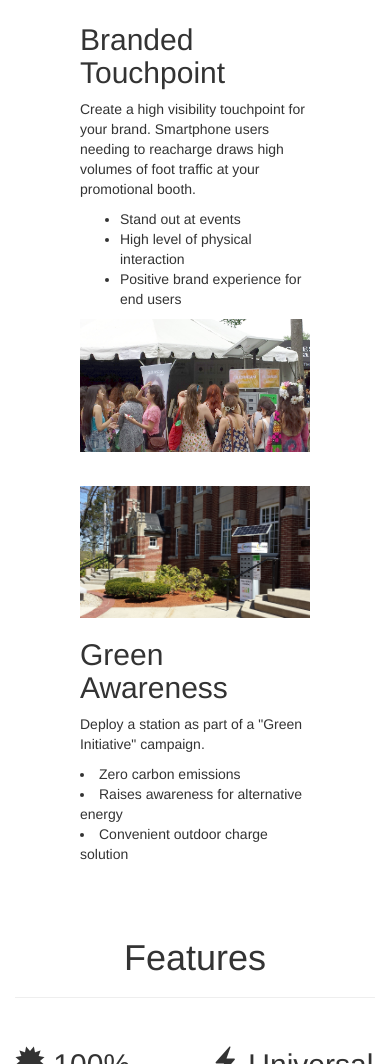
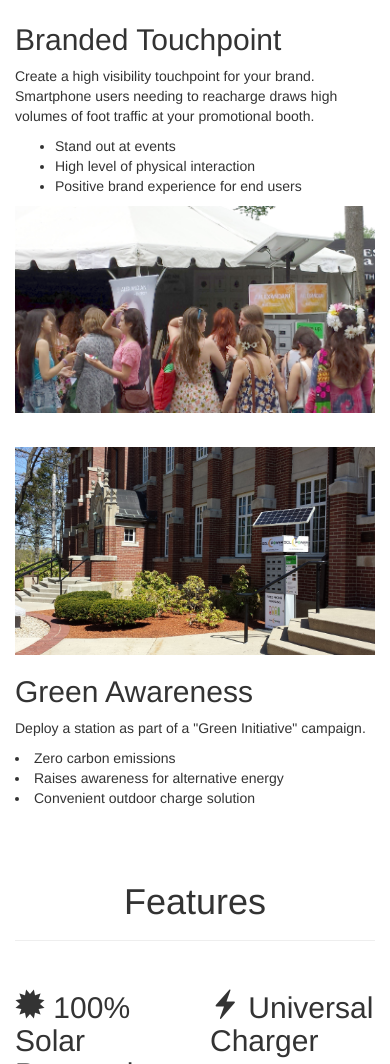
Before and after one commit to awkwardengineer/SolPowerWebsite, a plain HTML site: page index.html in a window 390 px wide. Shown: the part 2415-3479 px from the top of the page. Drawn offline with nearby package versions, Linux system fonts and the light colour scheme.

Commit message:
minor change for improved mobile display

```diff
--- a/index.html
+++ b/index.html
@@ -191,7 +191,7 @@
         </div>
 
         <div class="row">
-            <div class="col-sm-4 col-xs-8 col-xs-offset-2 col-sm-offset-0">
+            <div class="col-sm-4  ">
                 <h2>Branded Touchpoint</h2>
                 <p>Create a high visibility touchpoint for your brand. Smartphone users needing to reacharge draws high volumes of foot traffic at your promotional booth.</p>
                 <p><ul>
@@ -200,17 +200,17 @@
                     <li>Positive brand experience for end users</li>
                 </ul></p>
             </div>
-            <div class="col-sm-8 col-xs-8 col-xs-offset-2 col-sm-offset-0 text-center">
+            <div class="col-sm-8   text-center">
                 <img src="images/foot_traffic.jpg" width=100%/>
             </div>
         </div>
         <br/>
 
         <div class="row" style="padding-top: 2 em;">
-            <div class="col-sm-8 col-xs-8 col-xs-offset-2 col-sm-offset-0 text-center">
+            <div class="col-sm-8   text-center">
                 <img src="images/green_campus.jpg" width=100%/>
             </div>
-            <div class="col-sm-4 col-xs-8 col-xs-offset-2 col-sm-offset-0">
+            <div class="col-sm-4  ">
                 <h2>Green Awareness</h2>
                 <p>Deploy a station as part of a "Green Initiative" campaign.</p>
                     <li>Zero carbon emissions</li>
```
